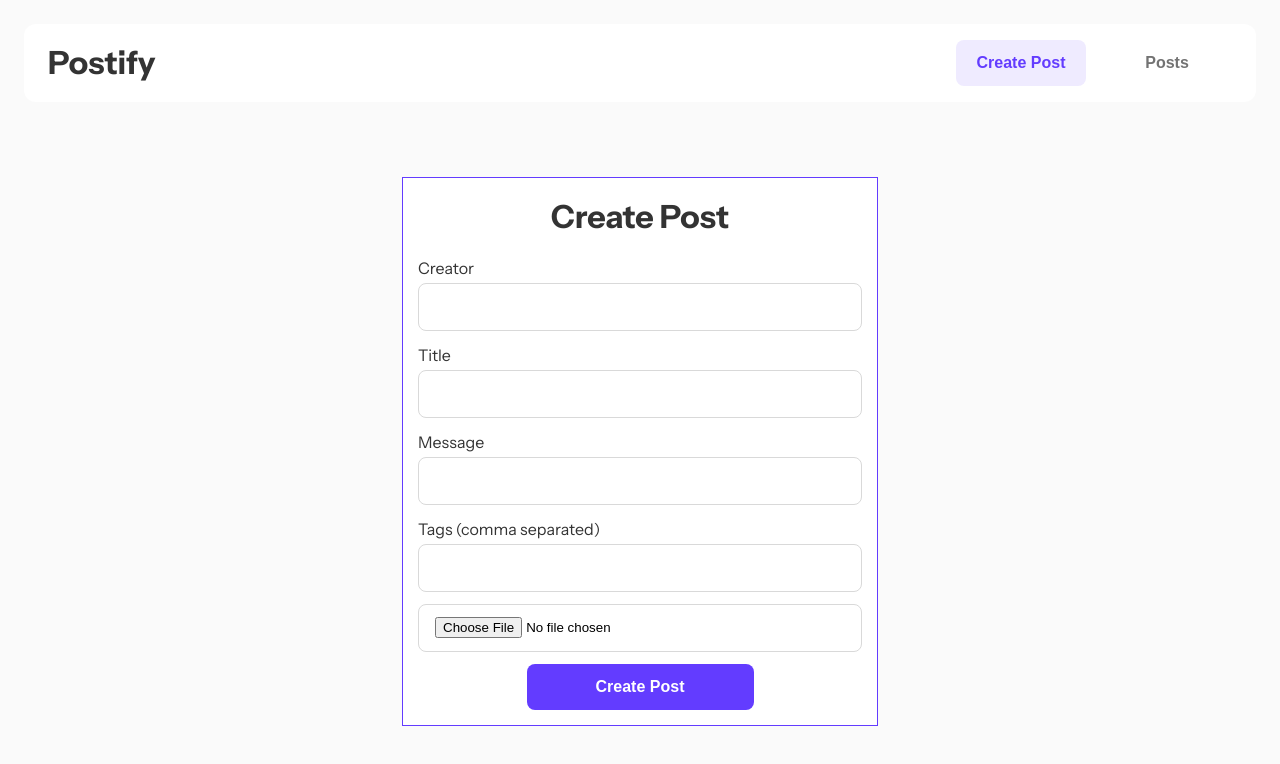
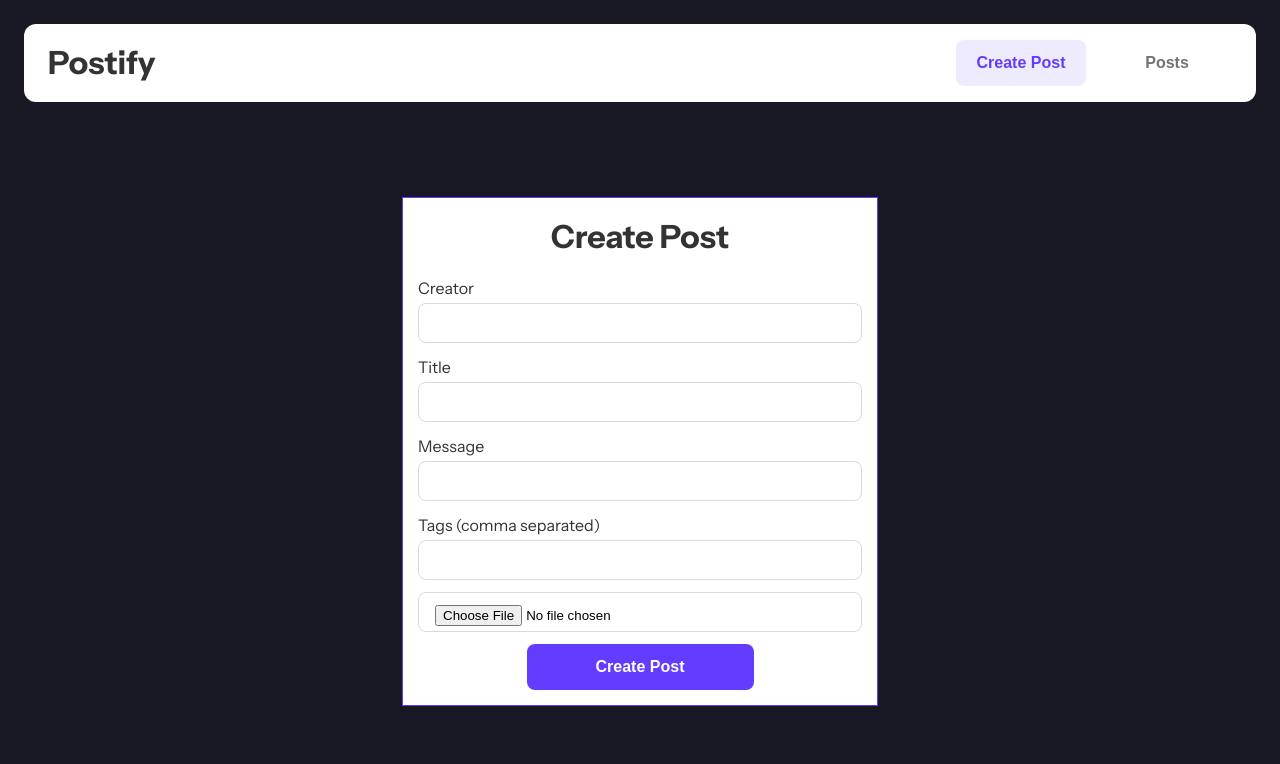
Before and after one commit to selly361/Postify-client, a React (Create React App) app: page / in a window 1280 px wide. Shown: the top 764 px of the page. Built offline with nearby package versions, Linux system fonts and the light colour scheme; no server answers.

Commit message:
Refactored

```diff
--- a/src/Styles/GlobalStyle.ts
+++ b/src/Styles/GlobalStyle.ts
@@ -28,7 +28,7 @@ body  {
 body > div {
     width: 100vw;
     min-height: 100vh;
-    background-color: #fafafa;
+    background-color: #171823;
     padding: 24px;
     overflow-x: hidden;
 
@@ -52,7 +52,7 @@ button {
 }
 
 input {
-    height: 48px;
+    height: 40px;
     width: 100%;
 
     border-radius: 8px;
```
